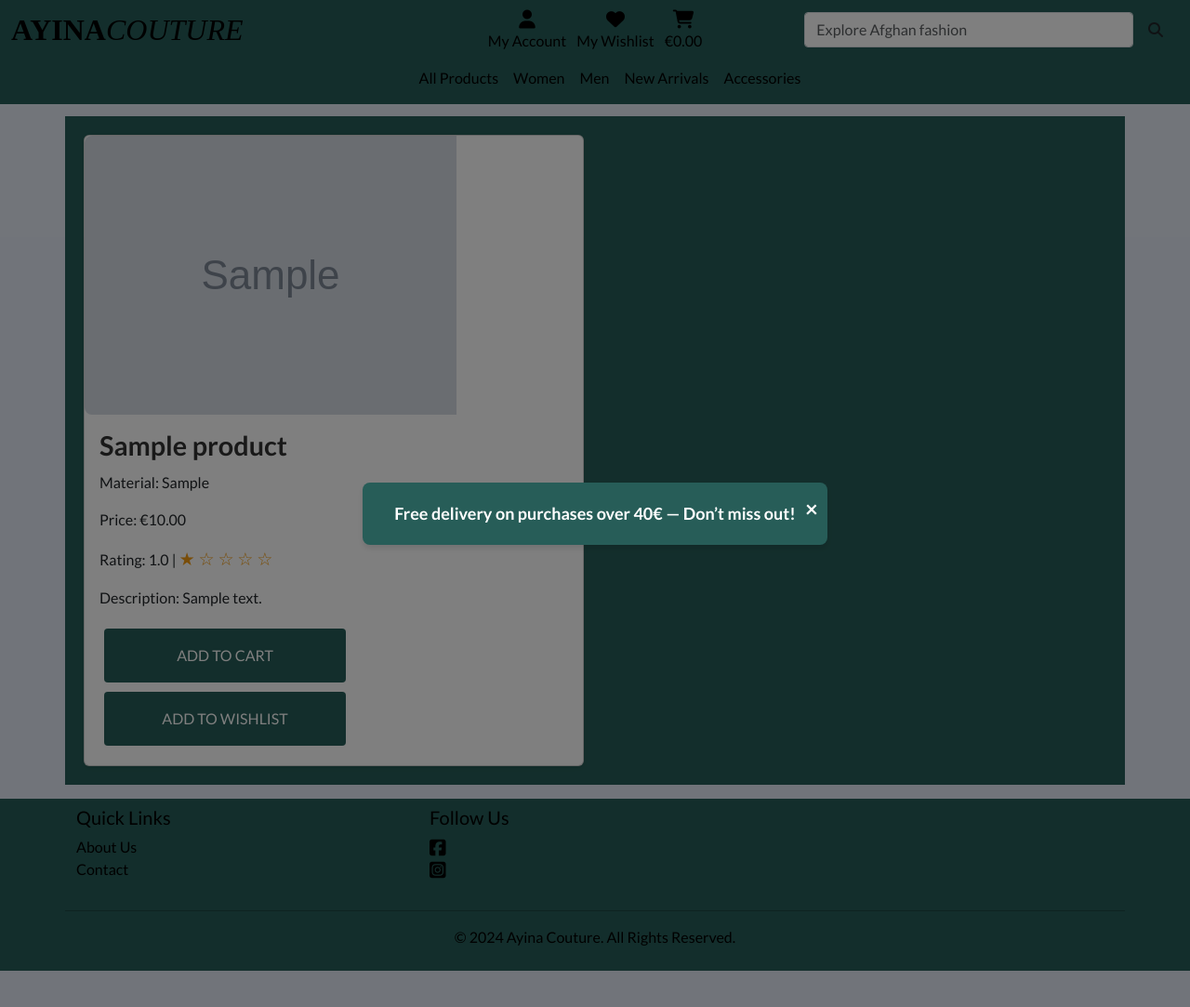
After one commit to ci-mustafa/ayina-couture, a Django app: page /products/1/ in a window 1280 px wide. The commit adds this page. Shown: the top 1083 px of the page at 93% size. Run offline with Django 5.2, Linux system fonts and the light colour scheme; tables that the repository leaves empty hold one stand-in row (values such as "Sample post"); grey boxes marked "Sample" are stand-in pictures; some libraries are stand-ins or nearby versions; some web fonts are replaced.

Commit message:
feat: add product detail page

```diff
--- /dev/null
+++ b/products/templates/products/product_detail.html
@@ -0,0 +1,53 @@
+{% extends 'base.html' %}
+{% load static %}
+
+{% block page_header %}
+{% endblock %}
+
+
+
+{% block content %}
+<div class="container product-detail">
+    <div class="row">
+        <!-- Product Card -->
+        <div class="col-12 col-md-6">
+            <div class="card h-100 shadow-sm">
+                <!-- Product Image Section -->
+                <div class="card-img-top product-image">
+                    {% if product.image %}
+                    <img src="{{ product.image.url }}" class="img-fluid" alt="{{ product.name }}">
+                    {% else %}
+                    <img src="{% static 'images/no-image.jpg' %}" class="img-fluid" alt="No image available">
+                    {% endif %}
+                </div>
+
+                <!-- Product Information Section -->
+                <div class="card-body product-info">
+                    <h2 class="card-title product-title">{{ product.name }}</h2>
+                    <p class="product-material">Material: {{ product.material }}</p>
+                    <p class="product-price">Price: €{{ product.price }}</p>
+
+                    {% if product.average_rating %}
+                    <p class="product-rating">
+                        Rating: {{ product.average_rating }} |
+                        <span class="stars">
+                            {% for i in rating_range %}
+                            {% if i <= product.average_rating %} ★ {% else %} ☆ {% endif %} {% endfor %} </span>
+                    </p>
+                    {% else %}
+                    <p>No ratings yet</p>
+                    {% endif %}
+                    <p class="product-description">Description: {{ product.description }}</p>
+                    <!-- Product Actions Section -->
+                    <div class="product-actions">
+                        <a href="#" class="add-to-cart-btn btn rounded-1 text-uppercase py-3">Add to Cart</a>
+                        <a href="#" class="add-to-wishlist-btn btn rounded-1 text-uppercase py-3">Add to Wishlist</a>
+                    </div>
+                </div>
+            </div>
+        </div>
+    </div>
+</div>
+
+
+{% endblock %}
--- a/products/urls.py
+++ b/products/urls.py
@@ -2,5 +2,6 @@ from django.urls import path
 from . import views
 
 urlpatterns = [
-    path('', views.all_products, name='products')
+    path('', views.all_products, name='products'),
+    path('<int:pk>/', views.product_detail, name='product-detail'),
 ]
--- a/products/views.py
+++ b/products/views.py
@@ -1,4 +1,4 @@
-from django.shortcuts import render
+from django.shortcuts import render, get_object_or_404
 from django.core.paginator import Paginator
 from . import models
 
@@ -19,3 +19,15 @@ def all_products(request):
         'page_number': page_number
     }
     return render(request, 'products/products.html', context)
+
+
+# Product detail view
+def product_detail(request, pk):
+    product = get_object_or_404(models.Product, pk=pk)
+    ratings_range = range(1, 6)
+    top_rate_value = 5.0
+    context = {
+        'product': product,
+        'rating_range': ratings_range,
+    }
+    return render(request, 'products/product_detail.html', context)
--- a/static/css/core.css
+++ b/static/css/core.css
@@ -203,7 +203,7 @@ body {
 /* buttons */
 .browse-style-btn,
 .add-to-wishlist-btn,
-.add-to-card-btn {
+.add-to-cart-btn {
     background: #275d58;
     color: white;
     min-width: 260px;
@@ -211,7 +211,7 @@ body {
 
 .browse-style-btn:hover,
 .add-to-wishlist-btn:hover,
-.add-to-card-btn {
+.add-to-cart-btn:hover {
     border:2px solid #275d58;
 }
 
@@ -285,6 +285,37 @@ body {
     color: #fff;
 }
 
+/* Prodcut details Custom Styling */
+.product-detail {
+    margin-top: 125px;
+    padding: 20px;
+    margin-bottom: 15px;
+    background-color: #275d58;
+}
+
+.card-img-top {
+    border-radius: 8px;
+    overflow: hidden;
+}
+
+.product-title {
+    font-size: 1.8rem;
+    font-weight: bold;
+    color: #333;
+    margin-bottom: 10px;
+}
+
+.stars {
+    font-size: 1.2rem;
+    margin-bottom: 15px;
+    color: #f39c12;
+}
+
+.product-actions a {
+    margin: 5px;
+}
+
+
 /* Main navbar dropdown glass effect (Visible on smaller devices) */
 @media (max-width: 992px) {
     .navbar-collapse {
--- a/templates/base.html
+++ b/templates/base.html
@@ -22,6 +22,7 @@
 
     <!-- Css file link -->
     <link rel="stylesheet" href="{% static 'css/core.css' %}">
+
 
     <title>Ayina Couture</title>
 </head>
```
Also changed, not shown: products/templates/products/products.html (+8 -4 lines), static/images/no-image.jpg (added).
